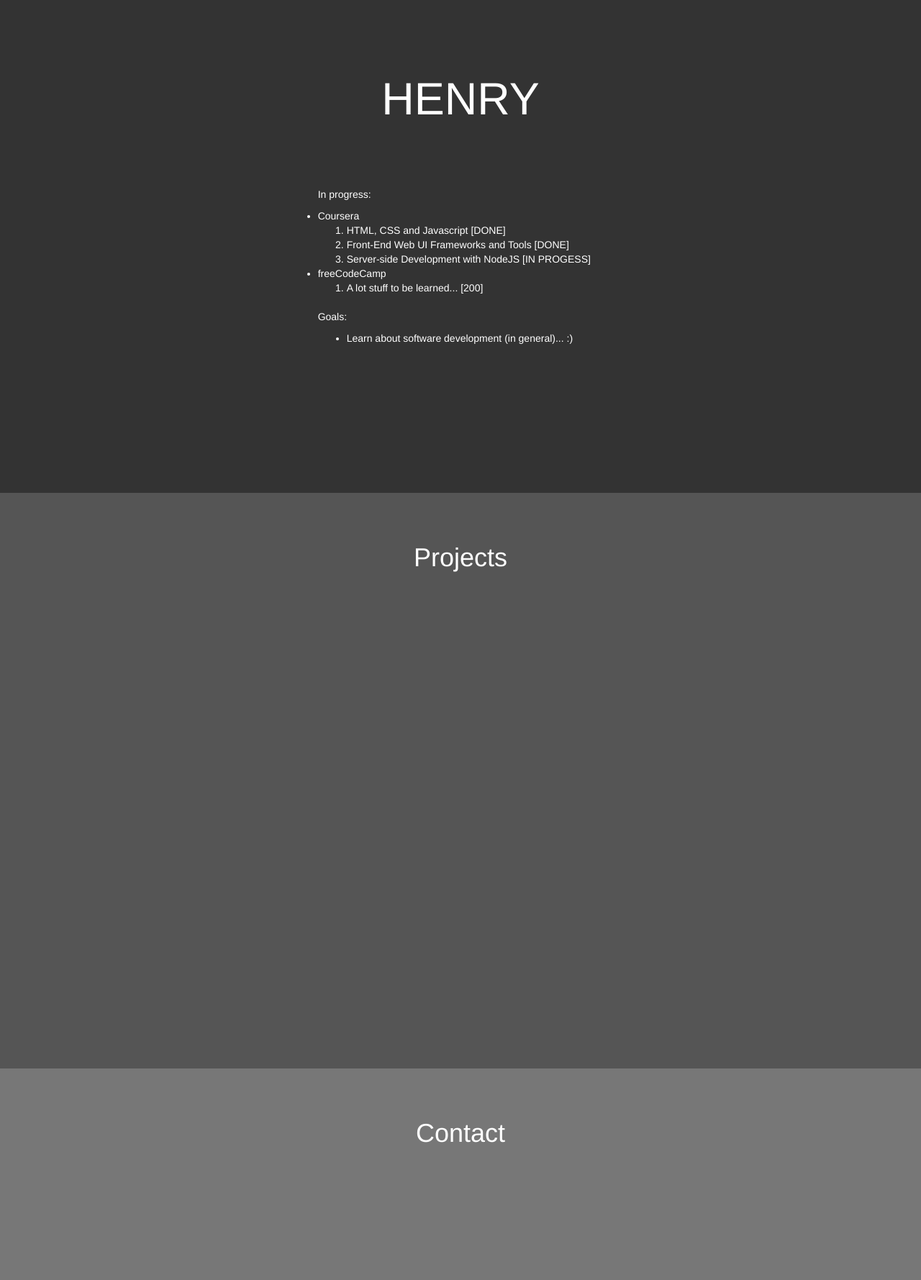
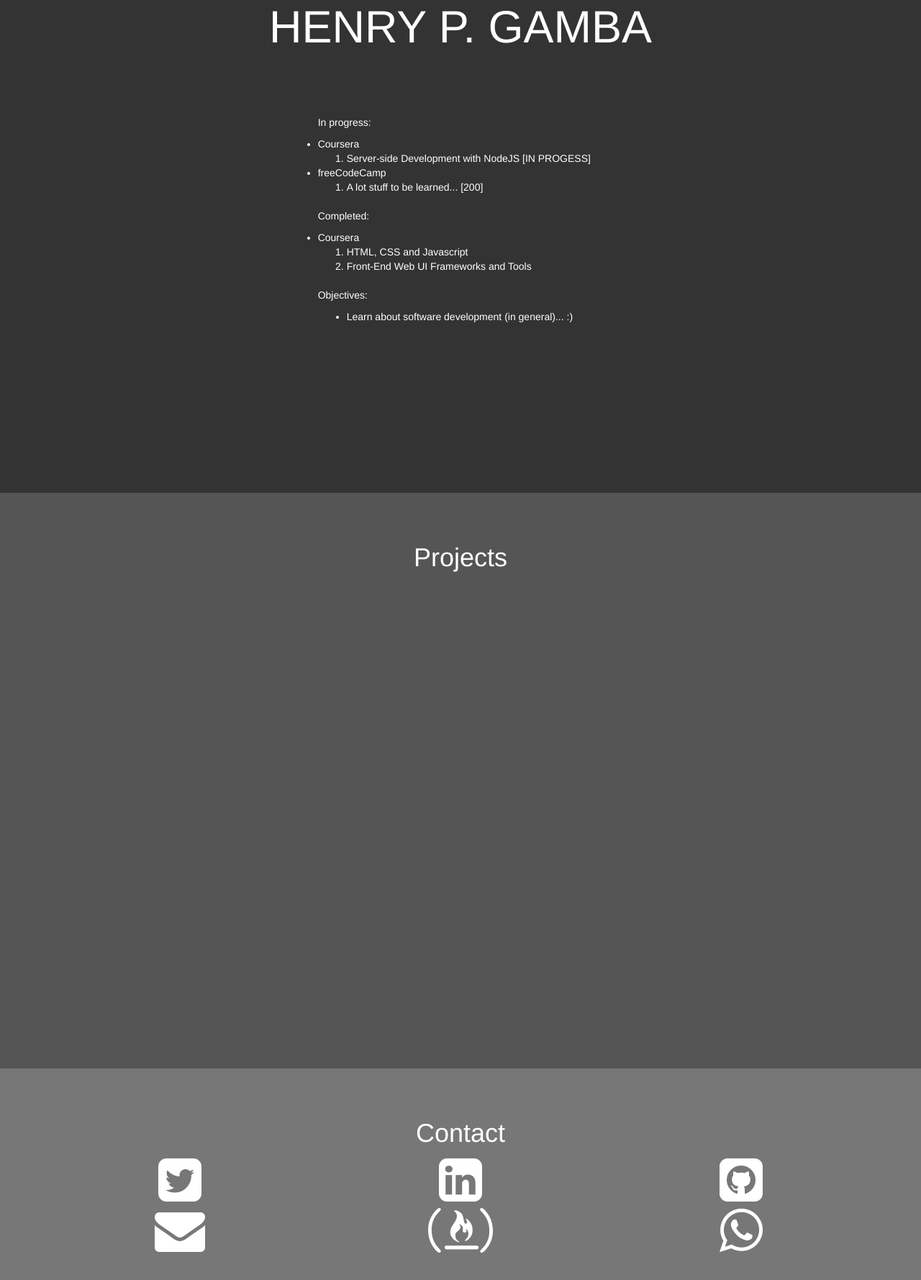
Before and after one commit to gph/Portfolio-FCC, a plain HTML site: page index.html in a window 1280 px wide. Shown: the part 115-1894 px from the top of the page at 72% size. Drawn offline with nearby package versions, Linux system fonts and the light colour scheme.

Commit message:
studying...

```diff
--- a/css/style.css
+++ b/css/style.css
@@ -11,7 +11,7 @@ body {
 
 /* custom */
 #intro {
-	padding-top:150px;
+	padding-top:50px;
 	height:500px;
 	color: #fff;
 	background-color: #333333;
@@ -91,3 +91,7 @@ body {
 }
 
 */
+
+.fa {
+	font-size: 5em;
+}
--- a/index.html
+++ b/index.html
@@ -45,16 +45,15 @@
   <div class="row">
     <div class="jumbotron">
       <div class="container">
-        <h1 class="text-center">HENRY</h1>
+        <h1 class="text-center">HENRY P. GAMBA</h1>
       </div>
     </div>
     <div class="col-md-4 col-md-offset-4 col-xs-10 col-xs-offset-1">
+
       <p>In progress:</p>
       <ul class="list-group">
         <li>Coursera</li>
         <ol>
-          <li>HTML, CSS and Javascript [DONE]</li>
-          <li>Front-End Web UI Frameworks and Tools [DONE]</li>
           <li>Server-side Development with NodeJS [IN PROGESS]</li>
         </ol>
         <li>freeCodeCamp</li>
@@ -62,7 +61,17 @@
           <li>A lot stuff to be learned... [200]</li>
         </ol>
       </ul>
-      <p>Goals:</p>
+
+      <p>Completed:</p>
+      <ul class="list-group">
+        <li>Coursera</li>
+        <ol>
+          <li>HTML, CSS and Javascript</li>
+          <li>Front-End Web UI Frameworks and Tools</li>
+        </ol>
+      </ul>
+
+      <p>Objectives:</p>
       <ul>
         <li>Learn about software development (in general)... :)</li>
       </ul>
@@ -83,6 +92,30 @@
       <h1 class="text-center">Contact</h1>
       <p></p>
     </div>
+      <div class="container ">
+    <div class="row text-center">
+      <div class="col-md-4 col-xs-4">
+        <i class="fa fa-twitter-square" aria-hidden="true"></i>
+      </div>
+      <div class="col-md-4 col-xs-4">
+        <i class="fa fa-linkedin-square" aria-hidden="true"></i>
+      </div>
+      <div class="col-md-4 col-xs-4">
+        <i class="fa fa-github-square" aria-hidden="true"></i>
+      </div>
+    </div>
+    <div class="row text-center">
+      <div class="col-md-4 col-xs-4">
+        <i class="fa fa-envelope" aria-hidden="true"></i>
+      </div>
+      <div class="col-md-4 col-xs-4">
+        <i class="fa fa-free-code-camp" aria-hidden="true"></i>
+      </div>
+      <div class="col-md-4 col-xs-4">
+        <i class="fa fa-whatsapp" aria-hidden="true"></i>
+      </div>
+    </div>
+  </div>
   </div>
 </div>
 <footer class="footer">
```
